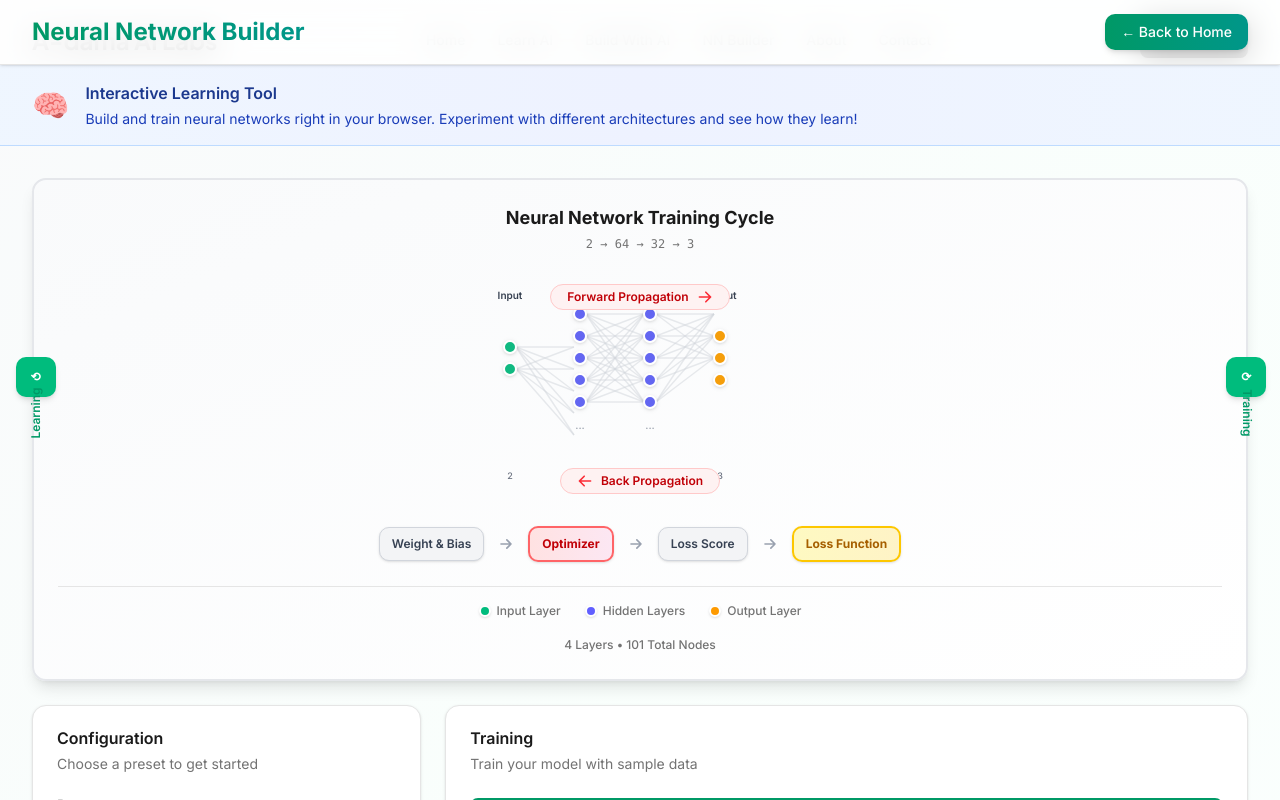
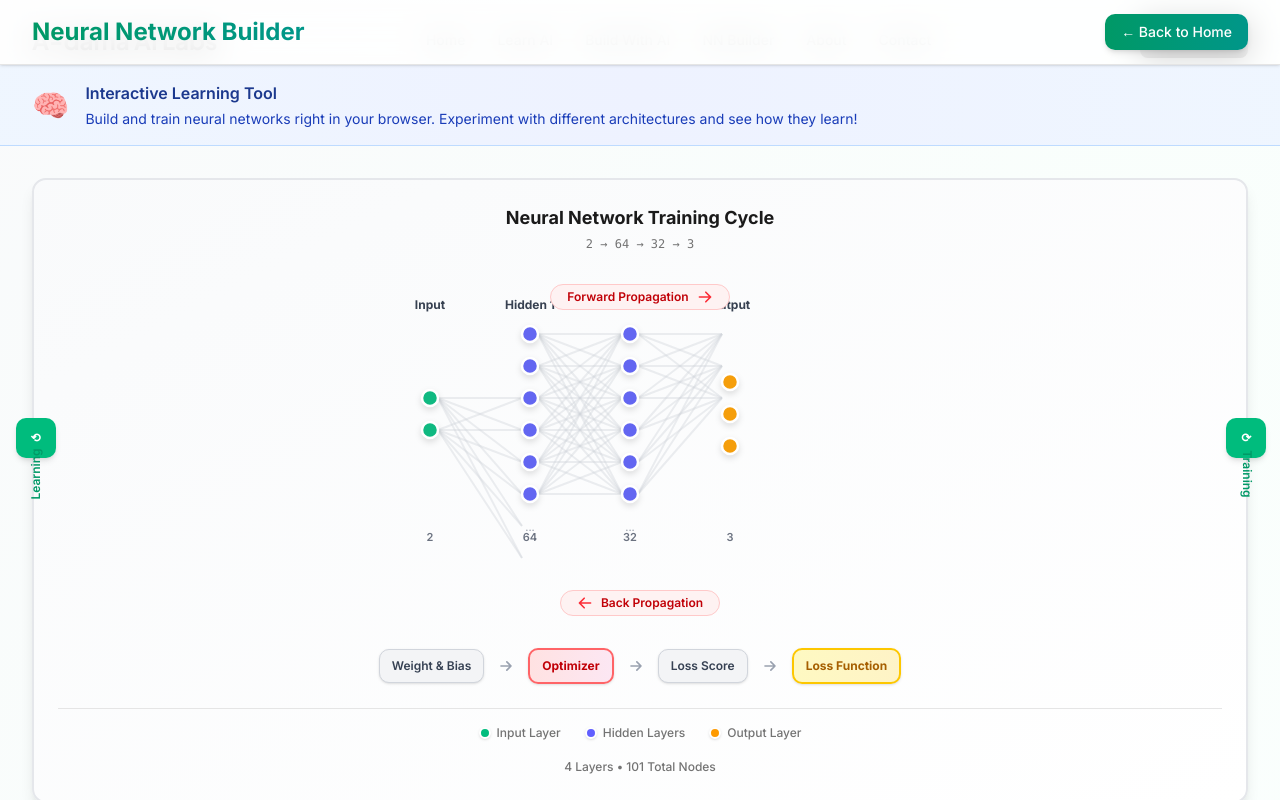
Before and after one commit to Touradam/adama-ai-labs, a Next.js app: page /neural-network-builder in a window 1280 px wide. Shown: the top 800 px of the page. Built offline with nearby package versions, Linux system fonts and the light colour scheme.

Commit message:
Improve network diagram: larger size, better spacing, enhanced visual clarity

```diff
--- a/components/nn-builder/NetworkDiagram.tsx
+++ b/components/nn-builder/NetworkDiagram.tsx
@@ -12,15 +12,15 @@ export function NetworkDiagram({ inputNodes, hiddenLayers, outputNodes }: Networ
   const allLayers = [inputNodes, ...hiddenLayers, outputNodes];
 
   // Limit nodes displayed per layer for compact view
-  const maxDisplayNodes = 5;
+  const maxDisplayNodes = 6;
   const displayLayers = allLayers.map(count => Math.min(count, maxDisplayNodes));
   const maxLayerSize = Math.max(...displayLayers);
 
-  const nodeRadius = 6;
-  const layerSpacing = 70;
-  const nodeSpacing = 22;
-  const networkHeight = maxLayerSize * nodeSpacing + 40;
-  const networkWidth = allLayers.length * layerSpacing;
+  const nodeRadius = 8;
+  const layerSpacing = 100;
+  const nodeSpacing = 32;
+  const networkHeight = maxLayerSize * nodeSpacing + 80;
+  const networkWidth = allLayers.length * layerSpacing + 80;
 
   return (
     <div className="bg-gradient-to-br from-gray-50 to-white rounded-xl border-2 border-gray-200 p-6 shadow-lg">
@@ -69,12 +69,12 @@ export function NetworkDiagram({ inputNodes, hiddenLayers, outputNodes }: Networ
             {allLayers.map((layerSize, layerIndex) => {
               const displaySize = displayLayers[layerIndex];
               const hasMore = layerSize > maxDisplayNodes;
-              const x = layerIndex * layerSpacing + 30;
+              const x = layerIndex * layerSpacing + 50;
 
               // Center nodes vertically based on max layer size
               const layerHeight = displaySize * nodeSpacing;
               const maxHeight = maxLayerSize * nodeSpacing;
-              const startY = 30 + (maxHeight - layerHeight) / 2;
+              const startY = 50 + (maxHeight - layerHeight) / 2;
 
               return (
                 <g key={layerIndex}>
@@ -95,8 +95,8 @@ export function NetworkDiagram({ inputNodes, hiddenLayers, outputNodes }: Networ
                               x2={x + layerSpacing - nodeRadius}
                               y2={y2}
                               stroke="#d1d5db"
-                              strokeWidth="1.5"
-                              opacity="0.5"
+                              strokeWidth="2"
+                              opacity="0.4"
                             />
                           );
                         });
@@ -120,8 +120,8 @@ export function NetworkDiagram({ inputNodes, hiddenLayers, outputNodes }: Networ
                           r={nodeRadius}
                           fill={color}
                           stroke="white"
-                          strokeWidth="2"
-                          className="drop-shadow"
+                          strokeWidth="2.5"
+                          className="drop-shadow-md"
                         />
                       </g>
                     );
@@ -144,11 +144,11 @@ export function NetworkDiagram({ inputNodes, hiddenLayers, outputNodes }: Networ
                   {/* Layer label */}
                   <text
                     x={x}
-                    y={15}
+                    y={25}
                     textAnchor="middle"
-                    fontSize="10"
+                    fontSize="12"
                     fill="#374151"
-                    fontWeight="600"
+                    fontWeight="700"
                   >
                     {layerIndex === 0 ? 'Input' :
                      layerIndex === allLayers.length - 1 ? 'Output' :
@@ -158,11 +158,11 @@ export function NetworkDiagram({ inputNodes, hiddenLayers, outputNodes }: Networ
                   {/* Node count */}
                   <text
                     x={x}
-                    y={networkHeight + 45}
+                    y={networkHeight - 15}
                     textAnchor="middle"
-                    fontSize="9"
+                    fontSize="11"
                     fill="#6b7280"
-                    fontWeight="500"
+                    fontWeight="600"
                   >
                     {layerSize}
                   </text>
```
